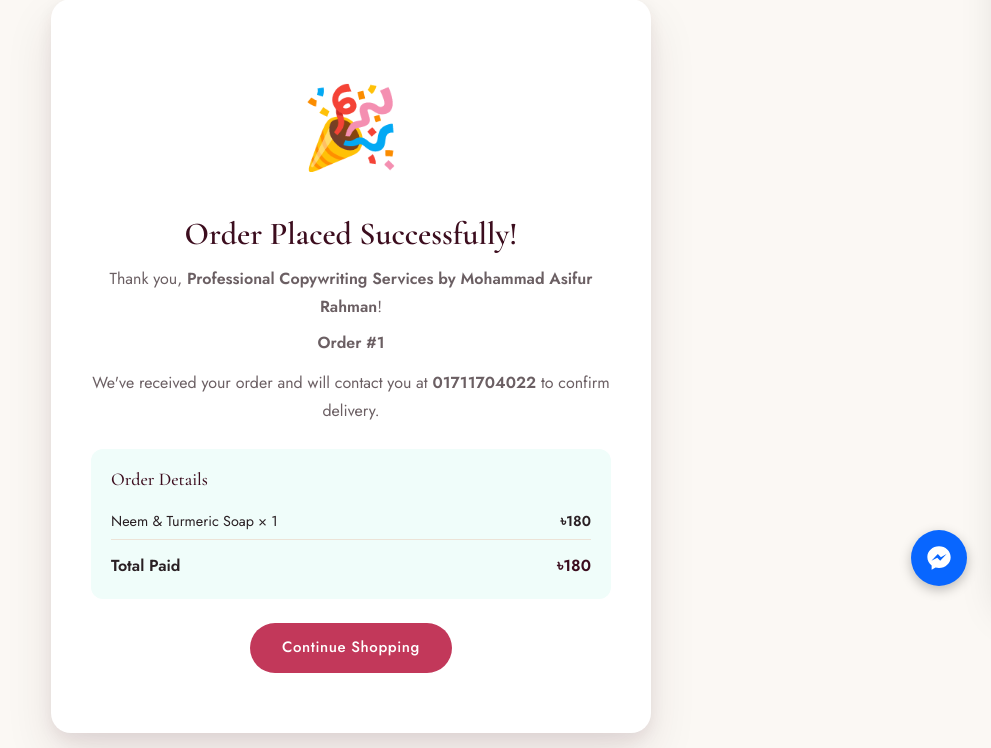
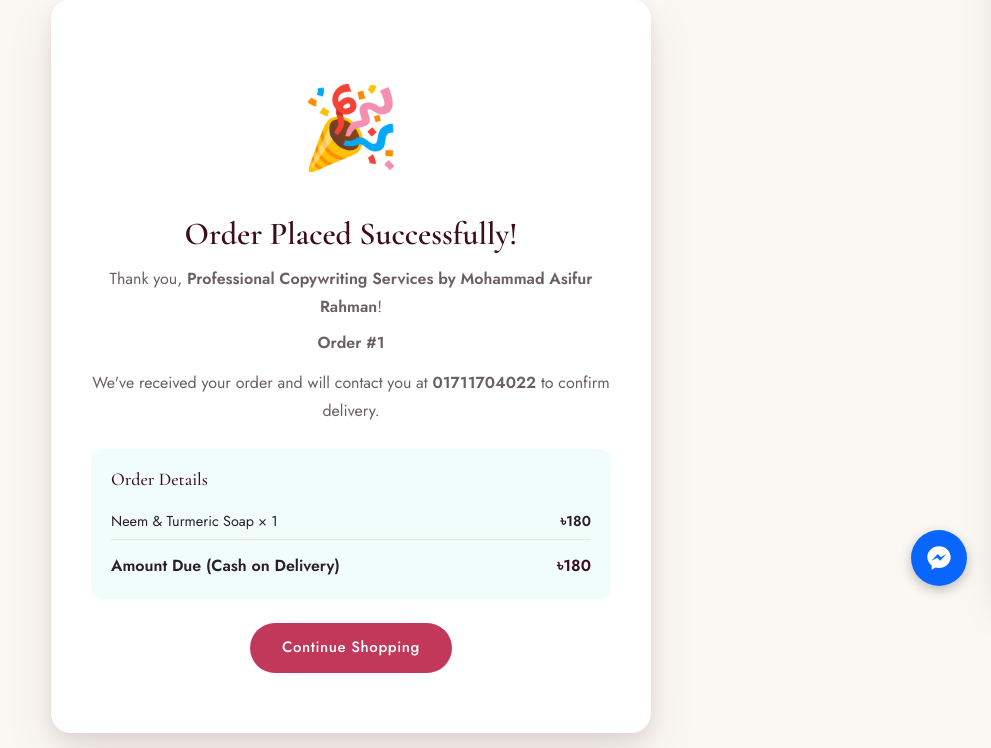
Before and after one commit to asifrman1996/bohubrihi, a Flask app: page /order-success/1 in a window 1280 px wide. Shown: the part 190-938 px from the top of the page, without its empty margins (289-1280 px from the left). Run offline with Flask 3, Linux system fonts and the light colour scheme; parts of the project's set-up code (start-up, migrations or seed data) failed here and were passed over; some libraries are stand-ins or nearby versions.

Commit message:
Use COD language throughout order flow: Total Paid becomes Amount Due (Cash on Delivery) on success page; Slack notification updated to match
Co-Authored-By: Claude Sonnet 4.6 <noreply@anthropic.com>

```diff
--- a/app.py
+++ b/app.py
@@ -260,7 +260,7 @@ def notify_slack_order(order, items):
             lines.append(f"{idx}.{item['name']}{weight} - {item['qty']} pcs")
         text = (
             f"#{order.id}\n\n"
-            f"Paid amount: {order.total:.0f}tk\n\n"
+            f"Amount due (COD): {order.total:.0f}tk\n\n"
             f"Name: {order.customer_name}\n\n"
             f"Number: {order.customer_phone}\n\n"
             f"Address:\n"
--- a/templates/store/order_success.html
+++ b/templates/store/order_success.html
@@ -18,7 +18,7 @@
       </div>
       {% endfor %}
       <div style="display:flex; justify-content:space-between; padding-top:12px; font-weight:800; font-size:1rem;">
-        <span>Total Paid</span>
+        <span>Amount Due (Cash on Delivery)</span>
         <span style="color:var(--teal-dark);">৳{{ order.total|int }}</span>
       </div>
     </div>
```
